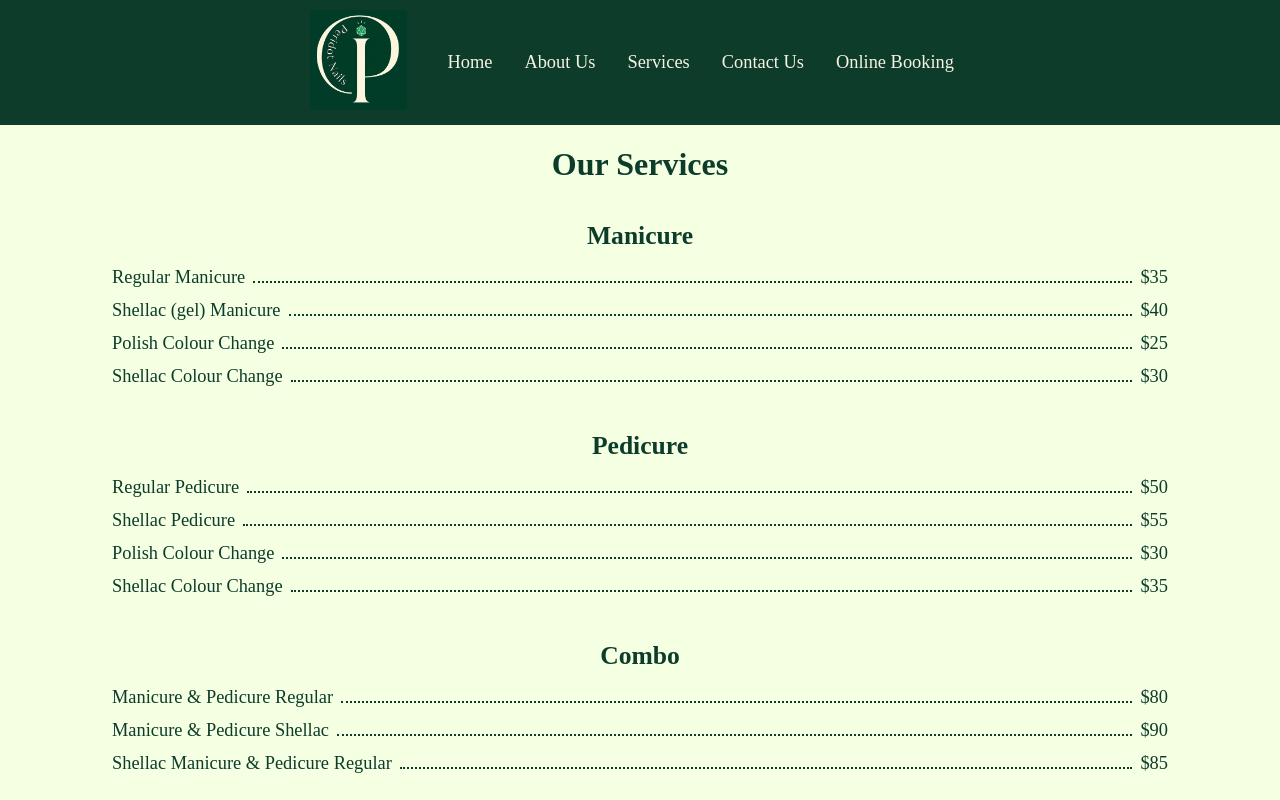
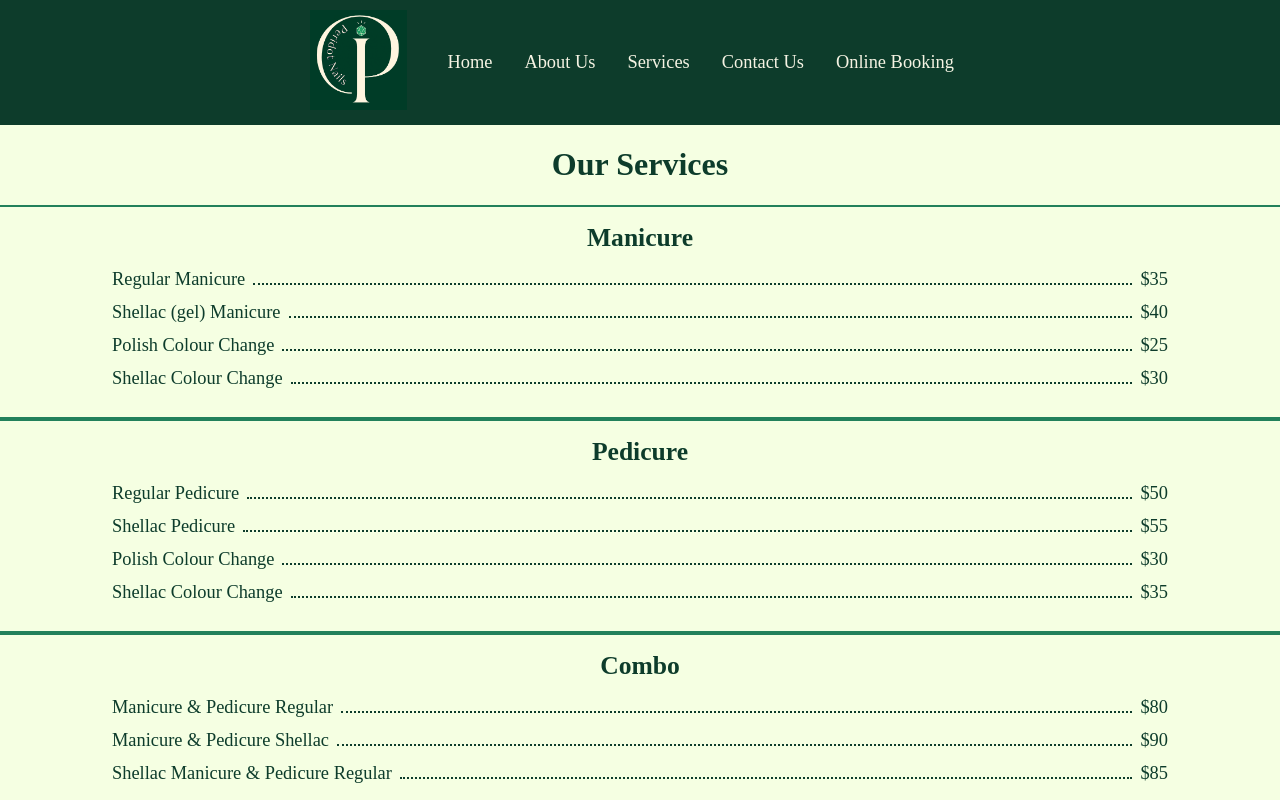
Before and after one commit to LeoNguyen0503/Peridot_Nail, a React (Vite) app in the folder peridot-project/: page /services in a window 1280 px wide. Shown: the top 800 px of the page. Built offline with nearby package versions, Linux system fonts and the light colour scheme.

Commit message:
small change

```diff
--- a/peridot-project/src/index.css
+++ b/peridot-project/src/index.css
@@ -450,7 +450,8 @@ footer hr{
 
 .price-section {
     padding: 1rem;
-    color: black;
+    border-top: 2px solid var(--lighergreen);
+    border-bottom: 2px solid var(--lighergreen);
 }
 
 .category-title {
--- a/peridot-project/src/pages/Home.jsx
+++ b/peridot-project/src/pages/Home.jsx
@@ -28,7 +28,7 @@ function Home(){
                     <p className="address">20 Burbank Court, Moncton</p>
                 </div>
             </div>
-            <h2 className="home-title">Features</h2>
+            <h2 className="home-title">Collections</h2>
             <ImageCarousel images={[p1, p2, p3]} />
             <h2 className="home-title">Our Services</h2>
             <div className="card-container">
```
